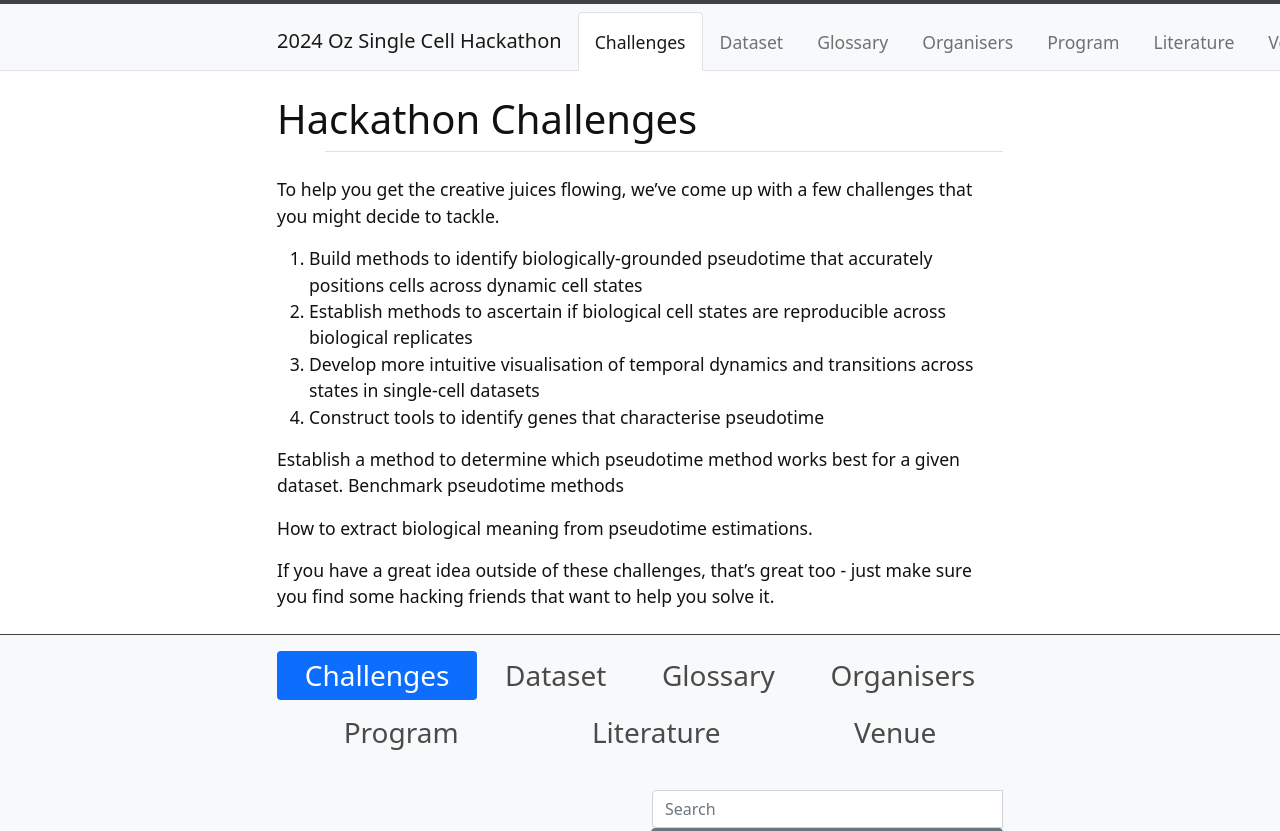
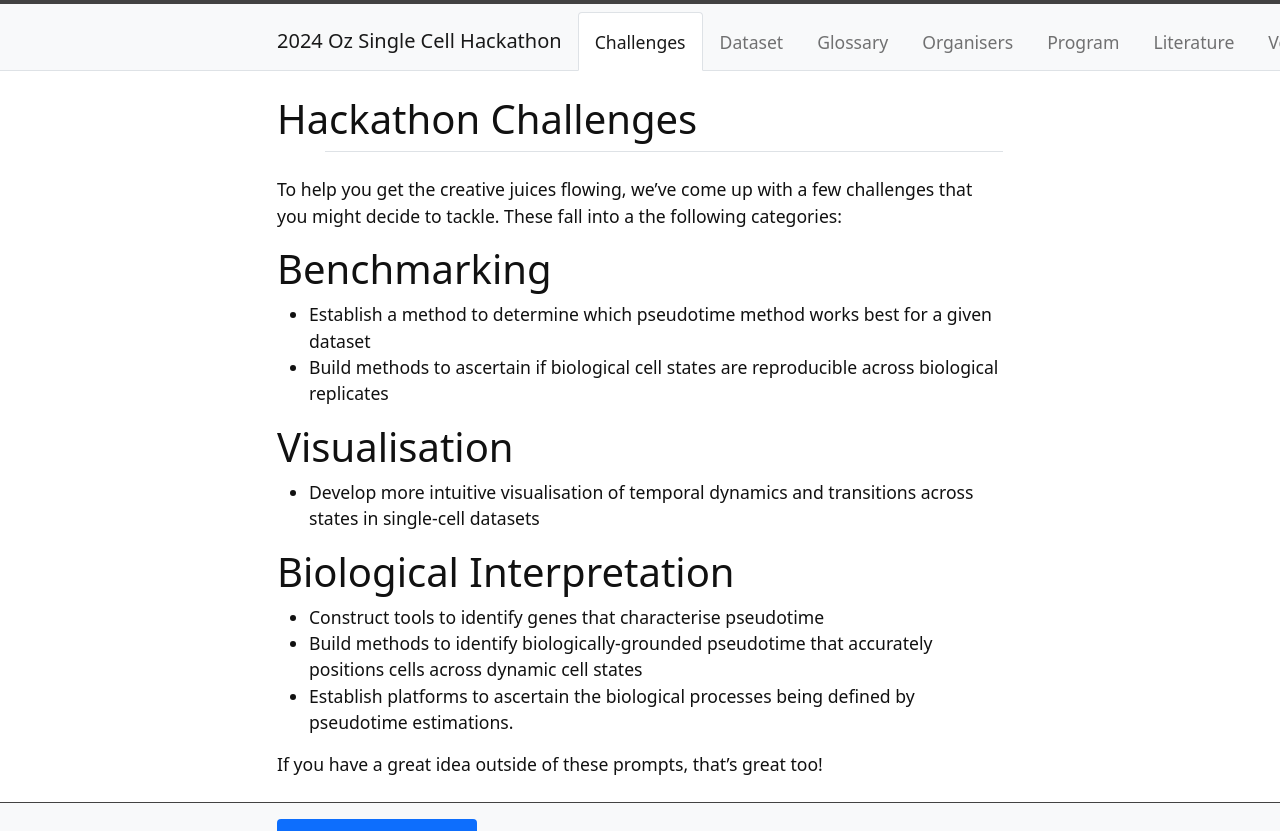
Before and after one commit to ghar1821/2024-OSC-hackathon, a Jekyll site: the page built from content/challenges.md, in a window 1280 px wide, cut to the strip 0-831 px from the top of the page. Built offline with Jekyll 4.4.1, drawn with Linux system fonts in a browser that asks for light colours.

Commit message:
updated challenges

```diff
--- a/content/challenges.md
+++ b/content/challenges.md
@@ -3,19 +3,26 @@ title: Hackathon Challenges
 nav: Challenges
 ---
 
-To help you get the creative juices flowing, we've come up with a few challenges that you might decide to tackle.
+To help you get the creative juices flowing, we've come up with a few challenges that you might decide to tackle. These fall into a the following categories:
 
 
-1. Build methods to identify biologically-grounded pseudotime that accurately positions cells across dynamic cell states
-2. Establish methods to ascertain if biological cell states are reproducible across biological replicates
-3. Develop more intuitive visualisation of temporal dynamics and transitions across states in single-cell datasets
-4. Construct tools to identify genes that characterise pseudotime
+# Benchmarking
+
+- Establish a method to determine which pseudotime method works best for a given dataset
+- Build methods to ascertain if biological cell states are reproducible across biological replicates
 
 
-Establish a method to determine which pseudotime method works best for a given dataset.
-Benchmark pseudotime methods
+# Visualisation
 
-How to extract biological meaning from pseudotime estimations.
+- Develop more intuitive visualisation of temporal dynamics and transitions across states in single-cell datasets
 
 
-If you have a great idea outside of these challenges, that's great too - just make sure you find some hacking friends that want to help you solve it.
+# Biological Interpretation
+
+- Construct tools to identify genes that characterise pseudotime
+- Build methods to identify biologically-grounded pseudotime that accurately positions cells across dynamic cell states
+- Establish platforms to ascertain the biological processes being defined by pseudotime estimations.
+
+
+
+If you have a great idea outside of these prompts, that's great too!
```
